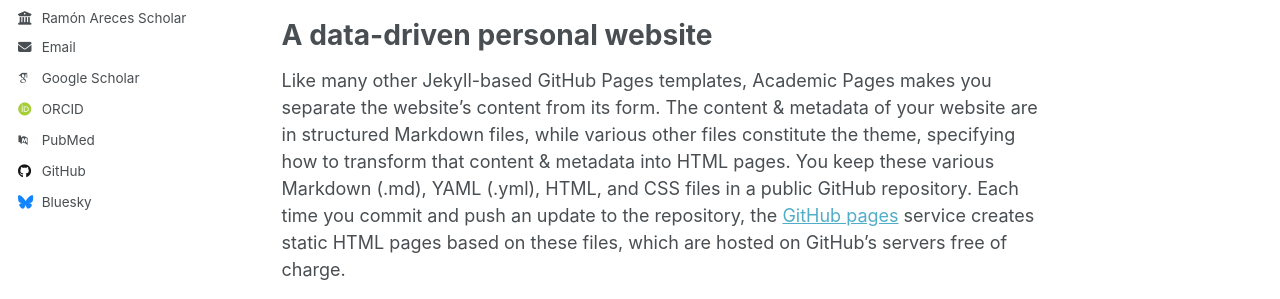
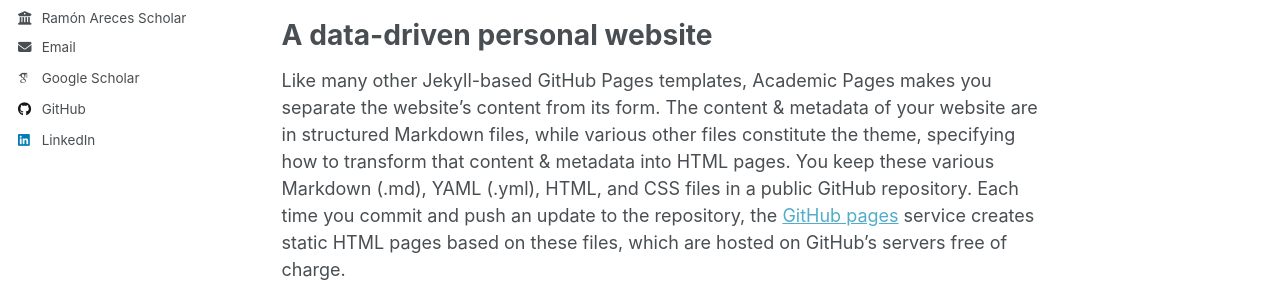
Before and after one commit to MaximilianoMoreno-Lopez/MaximilianoMoreno-Lopez.github.io, a Jekyll site: the page built from _pages/about.md, in a window 1280 px wide. Shown: the part 467-766 px from the top of the page. Built offline with Jekyll 4.4.1, drawn with Linux system fonts in a browser that asks for light colours; some web fonts are replaced; a script that is not in the unit is left out; some of the changed lines change nothing that is shown.

Commit message:
Update _config.yml
linkedin

```diff
--- a/_config.yml
+++ b/_config.yml
@@ -31,12 +31,12 @@ author:
   # Academic websites
   academia         :
   arxiv            :
-  googlescholar    : "https://scholar.google.com/citations?user=PS_CX0AAAAAJ"
+  googlescholar    : "https://scholar.google.com/citations?user=1bhaQUYAAAAJ&hl=en"
   inspire-hep      :
   impactstory      :
-  orcid            : "https://orcid.org/yourorcidurl"
+  orcid            :
   semantic         :
-  pubmed           : "https://www.ncbi.nlm.nih.gov/pubmed/?term=john+snow"
+  pubmed           :
   researchgate     :
   scopus           :
 
@@ -50,7 +50,7 @@ author:
 
   # Social media
   artstation       :
-  bluesky          : "bsky.app"
+  bluesky          :
   facebook         :
   flickr           :
   foursquare       :
@@ -59,7 +59,7 @@ author:
   keybase          :
   instagram        :
   lastfm           :
-  linkedin         :
+  linkedin         : "https://www.linkedin.com/in/maximiliano-moreno-l%C3%B3pez-854101175/"
   mastodon         :
   medium           :
   pinterest        :
```
